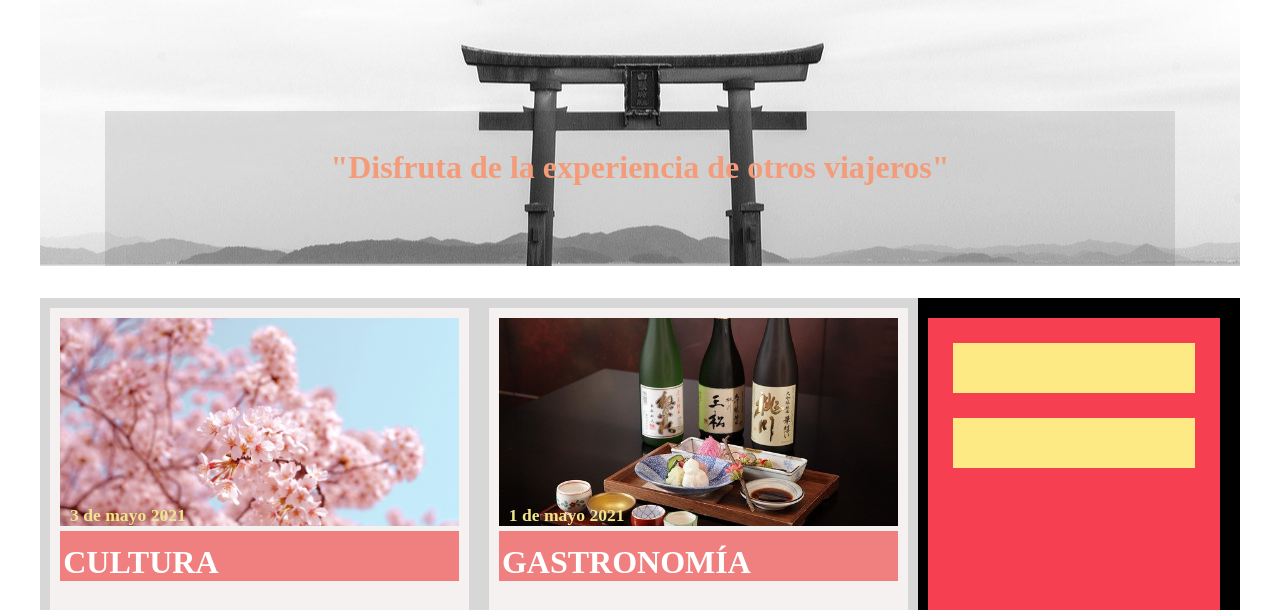
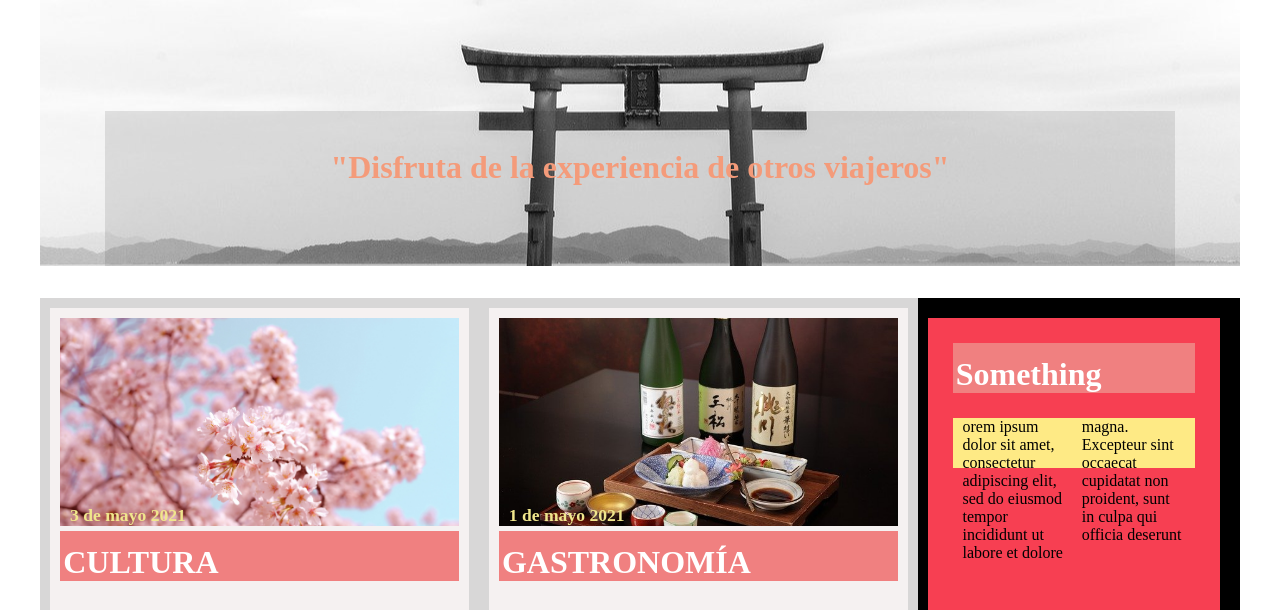
Before and after one commit to Gilsabo/it-academy-bcn-sprint-1, a plain HTML site: page nivell-2/index.html in a window 1280 px wide. Shown: the part 154-764 px from the top of the page. Drawn offline with Linux system fonts and the light colour scheme; files whose address does not match are found by name.

Commit message:
Add classes to aside header and p to style it better without overwritting other p and header3

```diff
--- a/nivell-2/index.html
+++ b/nivell-2/index.html
@@ -171,8 +171,19 @@
             </div>
         </section>
         <aside class="aside-section">
-            <div class="box box-aside"></div>
-            <div class="box box-aside"></div>
+            <div class="box box-aside">
+                <h3 class="aside-header">Something</h3>
+            </div>
+            <div class="box box-aside">
+                <p class="aside-text">orem ipsum dolor sit
+                    amet, consectetur adipiscing elit,
+                    sed do eiusmod tempor incididunt
+                    ut labore et dolore magna. Excepteur sint occaecat
+                    cupidatat non proident,
+                    sunt in culpa qui officia
+                    deserunt
+                </p>
+            </div>
         </aside>
     </main>
     <footer>
```
